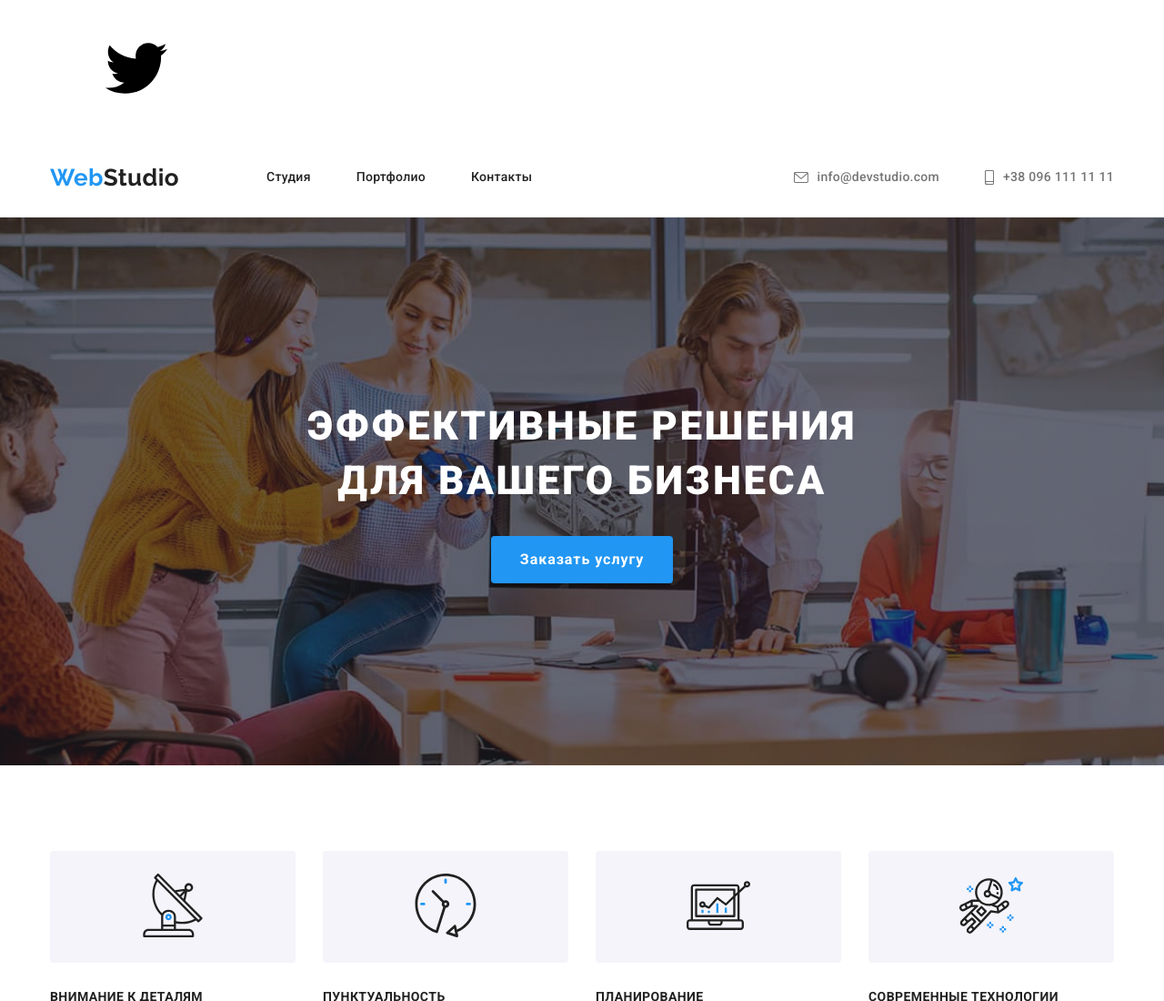
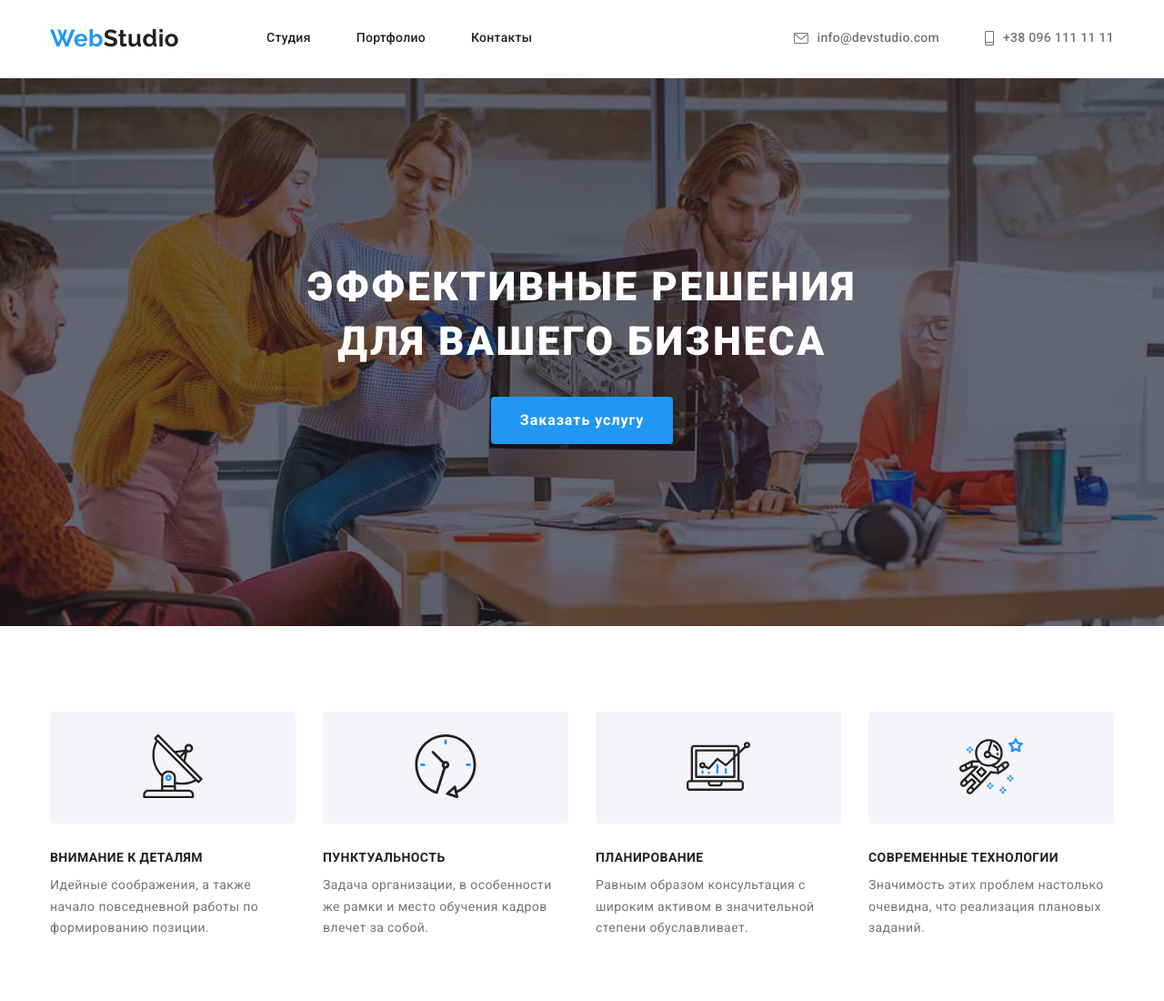
Before and after one commit to MaximKucheriaviy/goit-markup-hw-04, a plain HTML site: page index.html in a window 1280 px wide. Shown: the top 1100 px of the page at 91% size. Drawn offline with nearby package versions, Linux system fonts and the light colour scheme.

Commit message:
Убрал птицу )

```diff
--- a/index.html
+++ b/index.html
@@ -15,9 +15,6 @@
     <title>Студия</title>
 </head>
 <body>
-    <svg>
-        <use href = "images/icons.svg#icon-twiter"></use>
-    </svg>
     <header class = "header">
         <div class="container hedder-container" >
             <nav class = "navigation">
```
